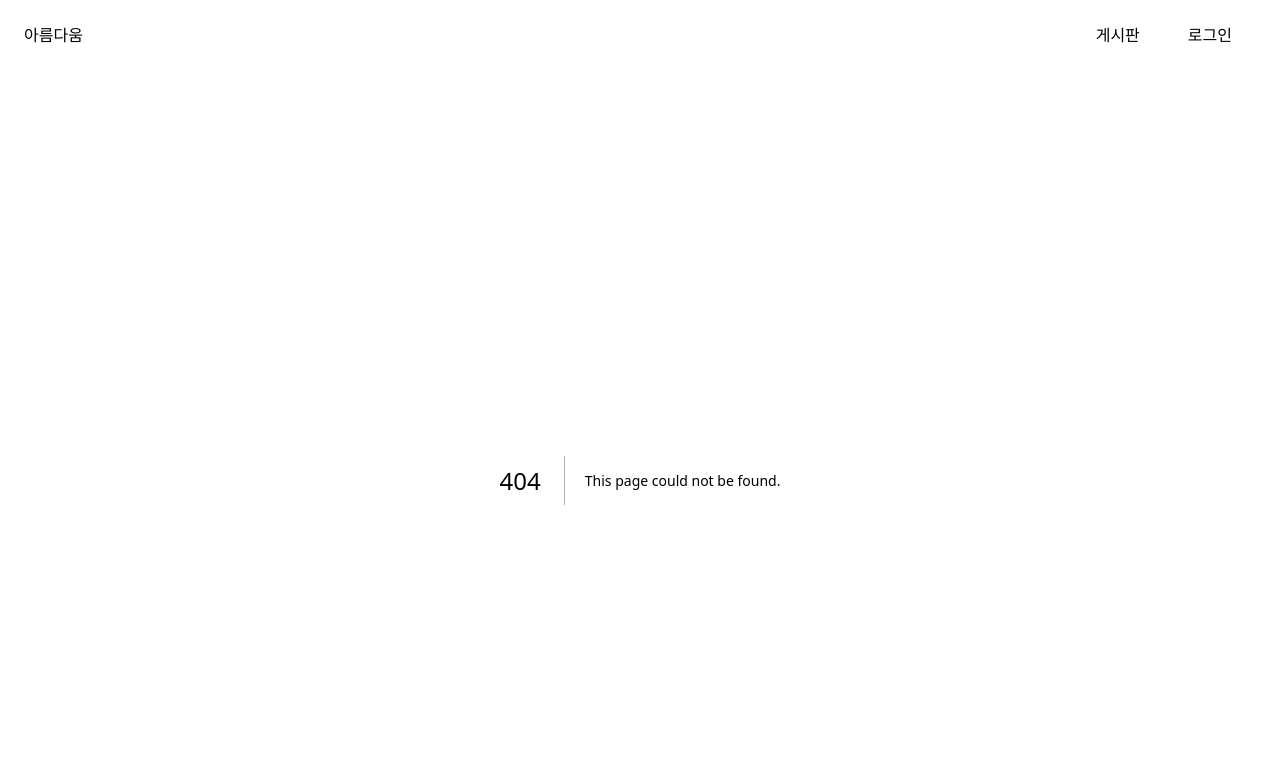
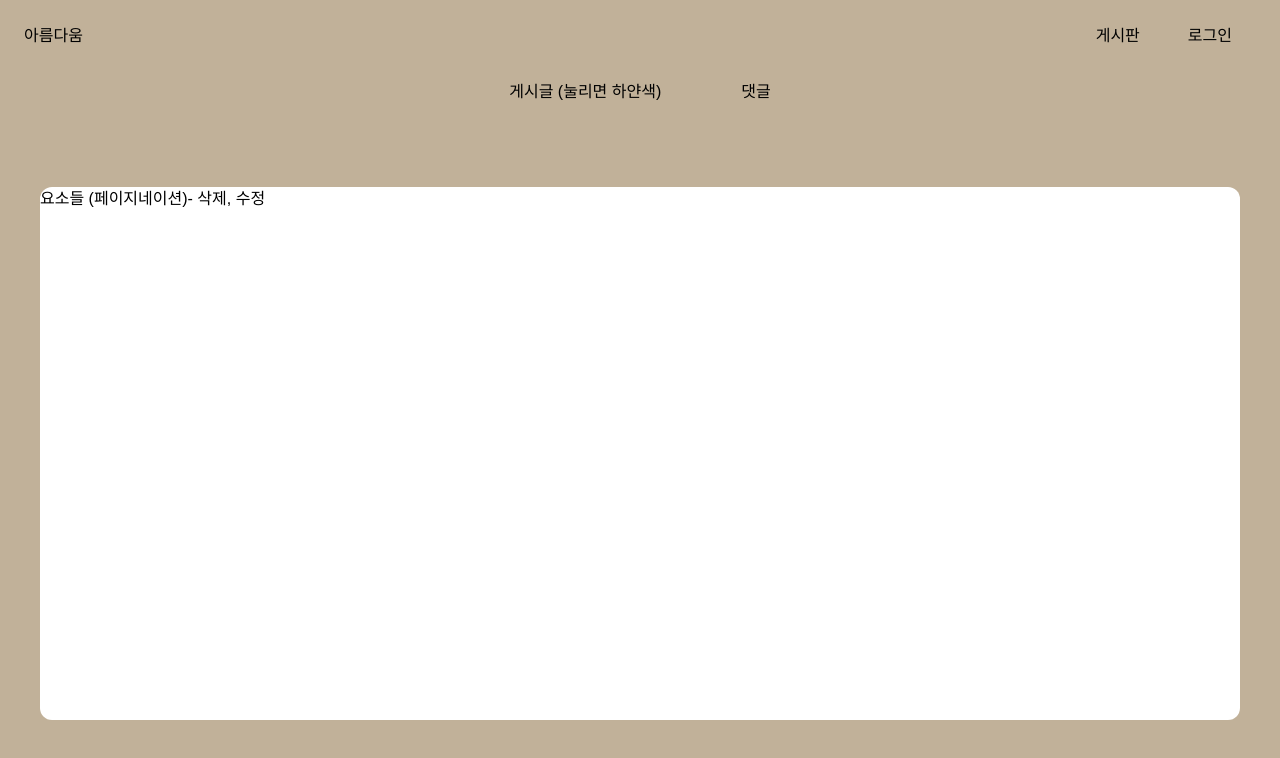
Before and after one commit to yu-ratel/beauty, a Next.js app: page /my_info in a window 1280 px wide. Before the commit this address had no page. Shown: the top 758 px of the page. Built offline with nearby package versions, Linux system fonts and the light colour scheme.

Commit message:
feat: myInfo Page 생성 및 mark up

```diff
--- /dev/null
+++ b/src/app/my_info/page.tsx
@@ -0,0 +1,7 @@
+import MyInfo from '@/containers/myInfo';
+
+function MyInfoPage() {
+  return <MyInfo />;
+}
+
+export default MyInfoPage;
--- a/src/components/Nav.tsx
+++ b/src/components/Nav.tsx
@@ -15,6 +15,11 @@ function Nav() {
         <Link href="/board/1" className="m-6">
           게시판
         </Link>
+        {isUser && (
+          <Link href="/my_info" className="m-6">
+            마이페이지
+          </Link>
+        )}
         <Link href={`/auth?${isUser}`} className="m-6">
           {loginText}
         </Link>
--- a/src/containers/forme/SaveFile.tsx
+++ b/src/containers/forme/SaveFile.tsx
@@ -28,8 +28,7 @@ function SaveFile({ title, reply, onClose, openToastSave }: Props) {
           link.click();
           openToastSave('저장 되었습니다!');
         })
-        .catch((e) => {
-          onClose();
+        .catch(() => {
           openToastSave('다시 시도해주세요.');
         })
         .finally(() => {
--- /dev/null
+++ b/src/containers/myInfo/index.tsx
@@ -0,0 +1,13 @@
+function MyInfo() {
+  return (
+    <div className="h-[80%] px-10">
+      <div className="flex h-1/6 w-full justify-center *:mx-10">
+        <div>게시글 (눌리면 하얀색)</div>
+        <div>댓글</div>
+      </div>
+      <div className="h-5/6 rounded-xl bg-white">요소들 (페이지네이션)- 삭제, 수정</div>
+    </div>
+  );
+}
+
+export default MyInfo;
```
